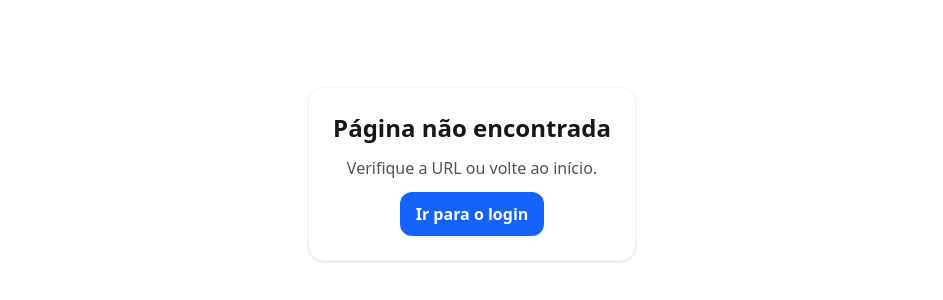
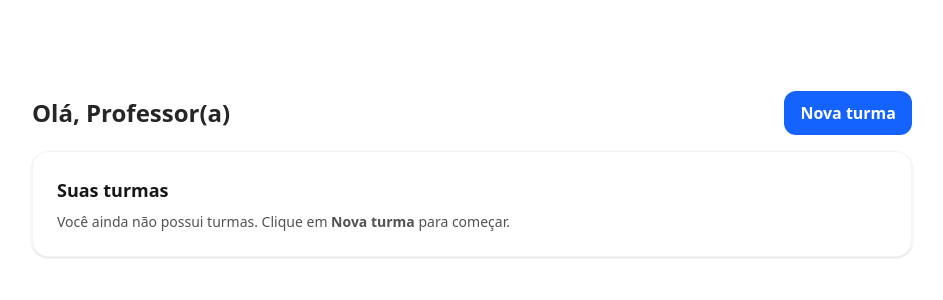
Before and after one commit to guilhermecardosocruz/edutech, a Next.js app in the folder apps/web/: page /dashboard in a window 1280 px wide. Before the commit this address had no page. Shown: the part 226-526 px from the top of the page, without its empty margins (168-1111 px from the left). Built offline with nearby package versions, Linux system fonts and the light colour scheme; no server answers.

Commit message:
feat(web): dashboard com saudação e botão 'Nova turma'; login mínimo com cookie para testar no Vercel

```diff
--- /dev/null
+++ b/apps/web/src/app/(app)/dashboard/page.tsx
@@ -0,0 +1,29 @@
+import Link from "next/link";
+import { getLoggedUserName } from "@/lib/auth";
+
+export const metadata = { title: "Painel — Edutech" };
+
+export default async function DashboardPage() {
+  const name = getLoggedUserName() ?? "Professor(a)";
+  return (
+    <main className="container-page bg-[var(--color-primary)]">
+      <div className="w-full max-w-[880px]">
+        <div className="flex items-center justify-between mb-4">
+          <h1 className="text-xl sm:text-2xl font-semibold text-neutral-800">
+            Olá, <span className="font-bold">{name}</span>
+          </h1>
+          <Link href="/turmas/nova" className="btn btn-primary">
+            Nova turma
+          </Link>
+        </div>
+
+        <div className="card p-5 sm:p-6">
+          <h2 className="text-lg font-semibold mb-2">Suas turmas</h2>
+          <p className="text-sm text-neutral-600">
+            Você ainda não possui turmas. Clique em <b>Nova turma</b> para começar.
+          </p>
+        </div>
+      </div>
+    </main>
+  );
+}
--- /dev/null
+++ b/apps/web/src/app/api/auth/login/route.ts
@@ -0,0 +1,24 @@
+import { NextResponse } from "next/server";
+import { cookies } from "next/headers";
+
+export async function POST(req: Request) {
+  const form = await req.formData();
+  const cpf = String(form.get("cpf") || "");
+  const name = "Professor(a)"; // placeholder; depois puxamos do banco
+  const remember = form.get("remember");
+
+  // Em produção, valide credenciais, gere sessão/jwt etc.
+  const val = JSON.stringify({ name, cpf });
+  const oneDay = 24 * 60 * 60;
+  const maxAge = remember ? 30 * oneDay : oneDay;
+
+  cookies().set("edutech_name", val, {
+    httpOnly: false, // (depois vamos mover para httpOnly + sessão server-side)
+    sameSite: "lax",
+    secure: true,
+    path: "/",
+    maxAge,
+  });
+
+  return NextResponse.redirect(new URL("/dashboard", req.url));
+}
--- /dev/null
+++ b/apps/web/src/app/api/turmas/create/route.ts
@@ -0,0 +1,6 @@
+import { NextResponse } from "next/server";
+
+export async function POST(req: Request) {
+  // TODO: validar e persistir (Prisma)
+  return NextResponse.redirect(new URL("/dashboard", req.url));
+}
--- /dev/null
+++ b/apps/web/src/app/turmas/nova/page.tsx
@@ -0,0 +1,26 @@
+import Link from "next/link";
+
+export const metadata = { title: "Nova turma — Edutech" };
+
+export default function NovaTurmaPage() {
+  return (
+    <main className="container-page bg-[var(--color-primary)]">
+      <div className="w-full max-w-[720px]">
+        <div className="card p-5 sm:p-6 space-y-4">
+          <div className="flex items-center justify-between">
+            <h1 className="text-xl font-semibold">Criar nova turma</h1>
+            <Link className="text-sm text-[var(--color-secondary)] hover:underline" href="/dashboard">Voltar</Link>
+          </div>
+
+          <form action="/api/turmas/create" method="post" className="space-y-3">
+            <input name="name" required placeholder="Nome da turma" className="input" />
+            <input name="ano" placeholder="Ano/Série (ex.: 6º ano A)" className="input" />
+            <button type="submit" className="btn btn-primary">Salvar</button>
+          </form>
+
+          <p className="text-xs text-neutral-500">*Tela placeholder — integraremos ao Prisma depois.</p>
+        </div>
+      </div>
+    </main>
+  );
+}
--- /dev/null
+++ b/apps/web/src/lib/auth.ts
@@ -0,0 +1,15 @@
+import { cookies } from "next/headers";
+
+export function getLoggedUserName(): string | null {
+  const c = cookies().get("edutech_name")?.value;
+  if (!c) return null;
+  try {
+    // pode ser um nome puro (string) ou JSON com {name}
+    const parsed = JSON.parse(c);
+    if (typeof parsed === "string") return parsed;
+    if (parsed && typeof parsed.name === "string") return parsed.name;
+    return String(c);
+  } catch {
+    return c;
+  }
+}
```
